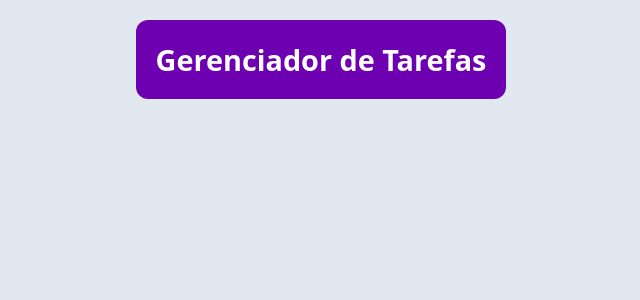
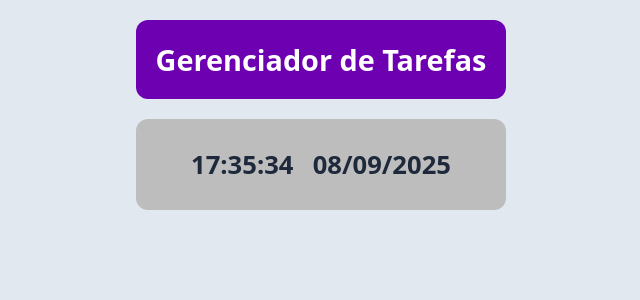
Before and after one commit to skuar1/aplicativo-tarefas, a React (Vite) app: page / in a window 1280 px wide. Shown: the top 300 px of the page, without its empty margins (319-959 px from the left). Built offline with nearby package versions, Linux system fonts and the light colour scheme.

Commit message:
Add: Clock component

```diff
--- a/src/App.jsx
+++ b/src/App.jsx
@@ -1,10 +1,12 @@
 import Header from './components/Header';
+import Clock from './components/Clock'
 import styles from './App.module.css';
 
 function App() {
   return (
     <>
       <Header />
+      <Clock />
     </>
   )
 };
--- a/src/components/Clock/Clock.module.css
+++ b/src/components/Clock/Clock.module.css
@@ -0,0 +1,15 @@
+.clock{
+    background-color: #bdbdbd;
+    display: flex;
+    justify-content: center;
+    align-items: center;
+    gap: 1.2rem;
+    padding: 1.75rem 2.5rem;
+    border-radius: 12px;
+}
+
+.hour,
+.date{
+    font-size: 1.6rem;
+    font-weight: 600;
+}
--- a/src/components/Clock/index.jsx
+++ b/src/components/Clock/index.jsx
@@ -0,0 +1,23 @@
+import {useState, useEffect} from 'react';
+import styles from './Clock.module.css';
+
+function Relogio(){
+    const [currentDate, setDate] = useState(new Date());
+
+    useEffect(() => {
+        const interval = setInterval(() => {
+            setDate(new Date());
+        }, 1000);
+
+        return () => clearInterval(interval);
+    }, []);
+
+    return (
+        <div className={styles.clock}>
+            <p className={styles.hour}>{currentDate.toLocaleTimeString('pt-br')}</p>
+            <p className={styles.date}>{currentDate.toLocaleDateString('pt-br')}</p>
+        </div>
+    )
+}
+
+export default Relogio;
```
